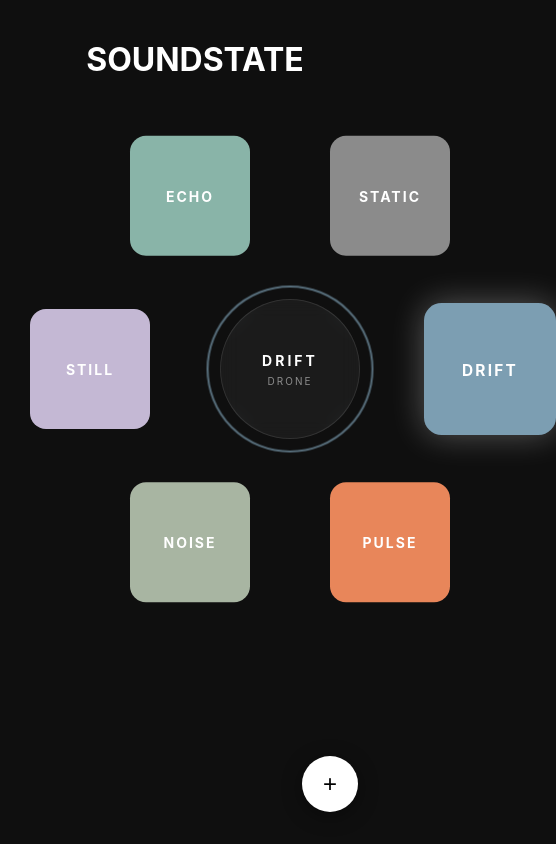
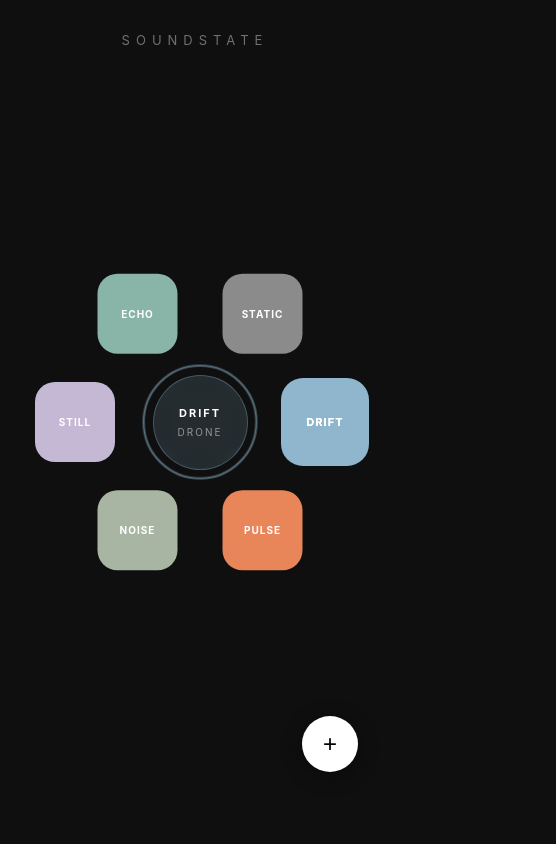
Before and after one commit to YuBlagov/soundstate, a React (Vite) app: page / in a window 390 px wide. Shown: the whole page, 556 px wide, since content can reach past the window. Built offline with nearby package versions, Linux system fonts and the light colour scheme.

Commit message:
improve design, add responsive mobile layout

```diff
--- a/src/App.jsx
+++ b/src/App.jsx
@@ -51,7 +51,7 @@ function App() {
 
   return (
     <div className="app">
-      <h1>SOUNDSTATE</h1>
+      <h1 className={styles.title}>SOUNDSTATE</h1>
 
       {/* show form button */}
       <button
--- a/src/App.module.css
+++ b/src/App.module.css
@@ -1,3 +1,23 @@
+.app {
+  min-height: 100vh;
+  display: flex;
+  flex-direction: column;
+  align-items: center;
+  justify-content: center;
+}
+
+.title {
+  position: fixed;
+  top: 32px;
+  left: 50%;
+  transform: translateX(-50%);
+  font-size: 13px;
+  font-weight: 400;
+  letter-spacing: 6px;
+  color: rgba(255, 255, 255, 0.4);
+  text-transform: uppercase;
+}
+
 .cardContainer {
   display: flex;
   gap: 16px;
@@ -7,7 +27,7 @@
 
 .addBtn {
   position: fixed;
-  bottom: 32px;
+  bottom: 72px;
   right: 32px;
   width: 56px;
   height: 56px;
--- a/src/components/ActiveState/ActiveState.module.css
+++ b/src/components/ActiveState/ActiveState.module.css
@@ -21,13 +21,17 @@
     flex-direction: column;
     align-items: center;
     gap: 6px;
-    background: rgba(255, 255, 255, 0.05);
-    border: 1px solid rgba(255, 255, 255, 0.1);
+    background: color-mix(in srgb, var(--active-color) 20%, transparent);
+    /* color of active state */
+    border: 1px solid color-mix(in srgb, var(--active-color) 40%, transparent);
+    /* color of active state border */
     border-radius: 50%;
     width: 140px;
     height: 140px;
     justify-content: center;
     backdrop-filter: blur(10px);
+    transition: background 0.6s ease, border 0.6s ease;
+    /* smooth color change */
 }
 
 .name {
@@ -57,3 +61,20 @@
         opacity: 0.2;
     }
 }
+
+@media (max-width: 600px) {
+    .container {
+        width: 110px;
+        height: 110px;
+    }
+
+    .inner {
+        width: 95px;
+        height: 95px;
+    }
+
+    .name {
+        font-size: 11px;
+        letter-spacing: 2px;
+    }
+}
--- a/src/components/StateCard/StateCard.module.css
+++ b/src/components/StateCard/StateCard.module.css
@@ -1,18 +1,22 @@
 .card {
   position: relative;
-  width: 120px;
-  height: 120px;
-  border-radius: 16px;
+  width: 110px;
+  height: 110px;
+  border-radius: 28px;
   display: flex;
   align-items: center;
   justify-content: center;
   cursor: pointer;
-  transition: transform 0.3s ease;
+  transition: transform 0.3s ease, filter 0.3s ease;
+}
+.card:hover {
+  transform: scale(1.05);
+  filter: brightness(1.1);
 }
 
 .active {
   transform: scale(1.1);
-  box-shadow: 0 0 30px rgba(255, 255, 255, 0.3);
+  filter: brightness(1.15);
 }
 
 .name {
@@ -64,3 +68,15 @@
 .deleteBtn:hover {
   background: rgba(255, 0, 0, 0.6);
 }
+@media (max-width: 600px) {
+  .card {
+    width: 80px;
+    height: 80px;
+    border-radius: 20px;
+  }
+
+  .name {
+    font-size: 10px;
+    letter-spacing: 1px;
+  }
+}
--- a/src/components/Wheel/Wheel.jsx
+++ b/src/components/Wheel/Wheel.jsx
@@ -7,7 +7,7 @@ function Wheel({ states, activeId, onCardClick, rotation, onEdit, onDelete }) {
     const getCardStyle = (index) => {
         const total = states.length;
         const angle = (index / total) * 360 + 90;
-        const radius = 200;
+        const radius = window.innerWidth < 600 ? 125 : 240
 
         const x = Math.sin((angle * Math.PI) / 180) * radius;
         const y = -Math.cos((angle * Math.PI) / 180) * radius;
--- a/src/components/Wheel/Wheel.module.css
+++ b/src/components/Wheel/Wheel.module.css
@@ -1,7 +1,7 @@
 .wheel {
   position: relative;
-  width: 500px;
-  height: 500px;
+  width: 600px;
+  height: 600px;
   display: flex;
   align-items: center;
   justify-content: center;
@@ -39,3 +39,10 @@
   transform-origin: center;
   scale: 1.3;
 }
+
+@media (max-width: 600px) {
+  .wheel {
+    width: 360px;
+    height: 360px;
+  }
+}
--- a/src/index.css
+++ b/src/index.css
@@ -8,17 +8,32 @@ body {
   background: #0f0f0f;
   color: white;
   font-family: 'Inter', sans-serif;
-  min-height: 100vh;
+  min-height: 100dvh;
 }
 
 .app {
-  min-height: 100vh;
+  min-height: 100dvh;
   display: flex;
   flex-direction: column;
   align-items: center;
+  justify-content: center;
   padding: 40px;
 }
 
 h1 {
-  margin-bottom: 40px;
+  top: 32px;
+  left: 50%;
+  transform: translateX(-50%);
+  font-size: 13px;
+  font-weight: 400;
+  letter-spacing: 6px;
+  color: rgba(255, 255, 255, 0.4);
+  text-transform: uppercase;
+  white-space: nowrap;
 }
+
+@media (max-width: 600px) {
+  .app {
+    padding: 20px;
+  }
+}
```
